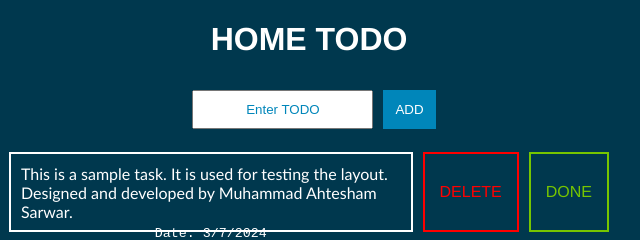
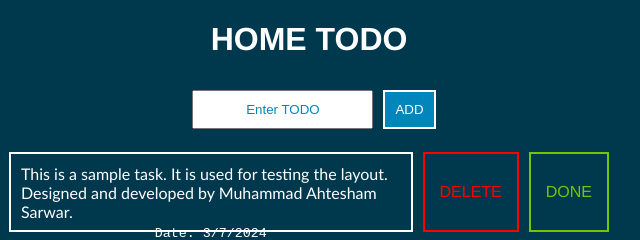
Before and after one commit to M786453/HomeTodo, a plain HTML site: page todo.html in a window 1280 px wide. Shown: the top 240 px of the page, 331-971 px from the left. Drawn offline with Linux system fonts and the light colour scheme.

Commit message:
buttons design updated

```diff
--- a/assets/style/style.css
+++ b/assets/style/style.css
@@ -33,6 +33,7 @@
     border: none;
     width: 90px;
     height: 30px;
+    border: 2px solid white;
 }
 
 #login-form button:hover{
@@ -77,7 +78,7 @@
     color: white;
     text-align: center;
     margin: 10px 0px 10px 0px;
-    border: 2px solid rgb(0, 134, 186);
+    border: 2px solid white;
 }
 
 .add-todo-form button:hover{
```
